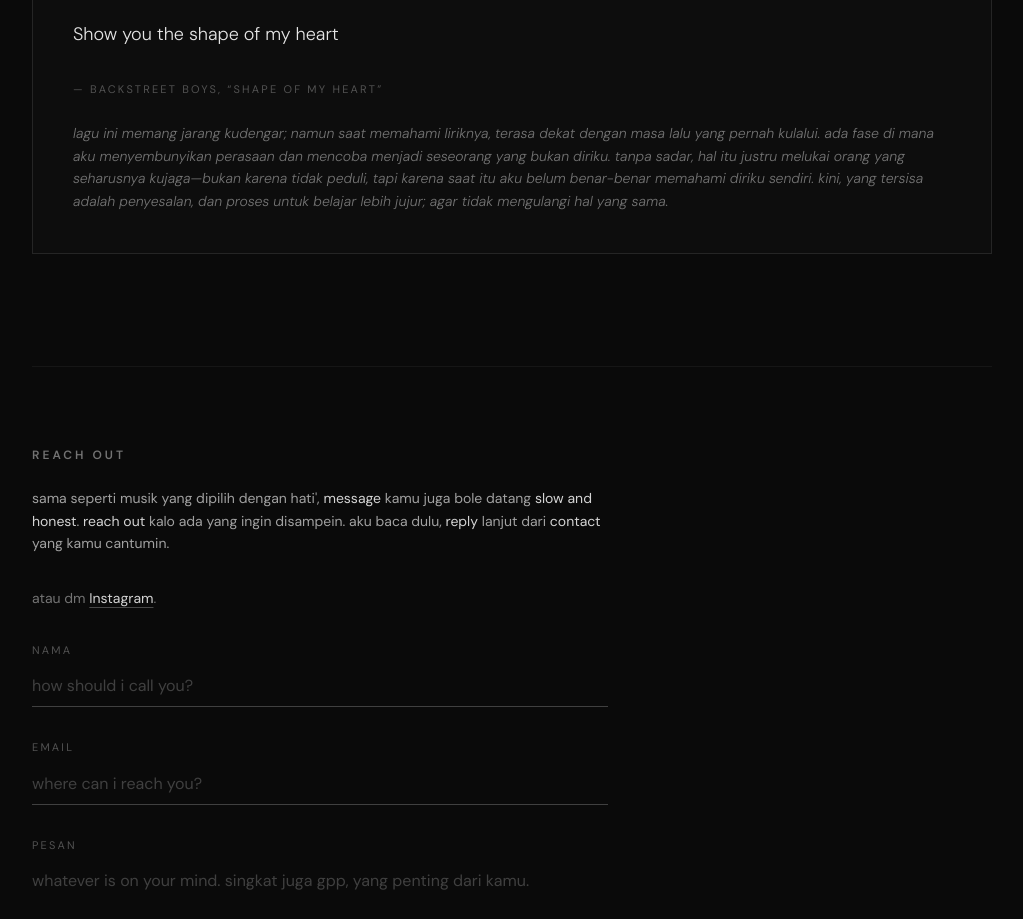
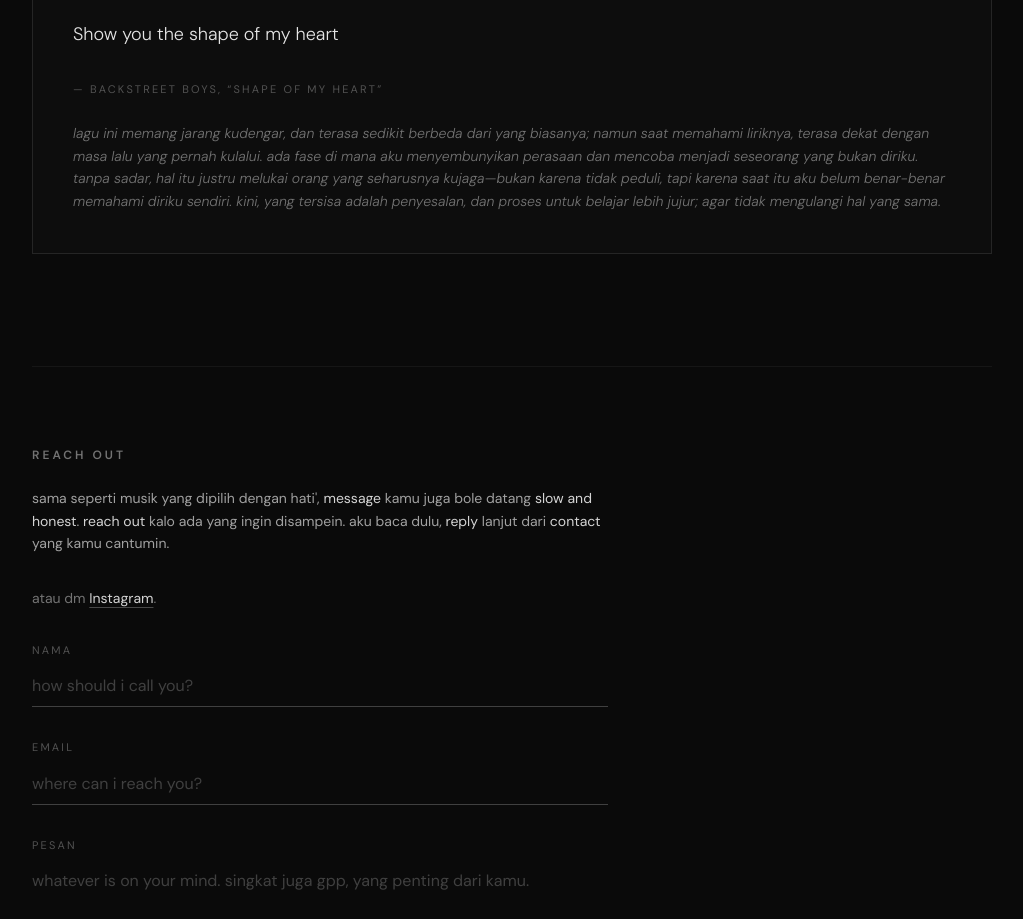
Before and after one commit to ryramadhan/monochrome-soundscape, a React (Vite) app: page / in a window 1280 px wide. Shown: the part 8280-9199 px from the top of the page, without its empty margins (128-1151 px from the left). Built offline with nearby package versions, Linux system fonts and the light colour scheme.

Commit message:
refactor: tweak shape of my heart text

```diff
--- a/src/sections/Mood.tsx
+++ b/src/sections/Mood.tsx
@@ -363,7 +363,7 @@ export function Mood() {
             — Backstreet Boys, &ldquo;Shape of My Heart&rdquo;
           </figcaption>
           <p className="mt-6 text-sm italic leading-relaxed text-neutral-500">
-            lagu ini memang jarang kudengar; namun saat memahami liriknya, terasa dekat dengan masa lalu yang pernah kulalui. ada fase di mana aku menyembunyikan perasaan dan mencoba menjadi seseorang yang bukan diriku.
+            lagu ini memang jarang kudengar, dan terasa sedikit berbeda dari yang biasanya; namun saat memahami liriknya, terasa dekat dengan masa lalu yang pernah kulalui. ada fase di mana aku menyembunyikan perasaan dan mencoba menjadi seseorang yang bukan diriku.
             tanpa sadar, hal itu justru melukai orang yang seharusnya kujaga—bukan karena tidak peduli, tapi karena saat itu aku belum benar-benar memahami diriku sendiri.
             kini, yang tersisa adalah penyesalan, dan proses untuk belajar lebih jujur; agar tidak mengulangi hal yang sama.
           </p>
```
